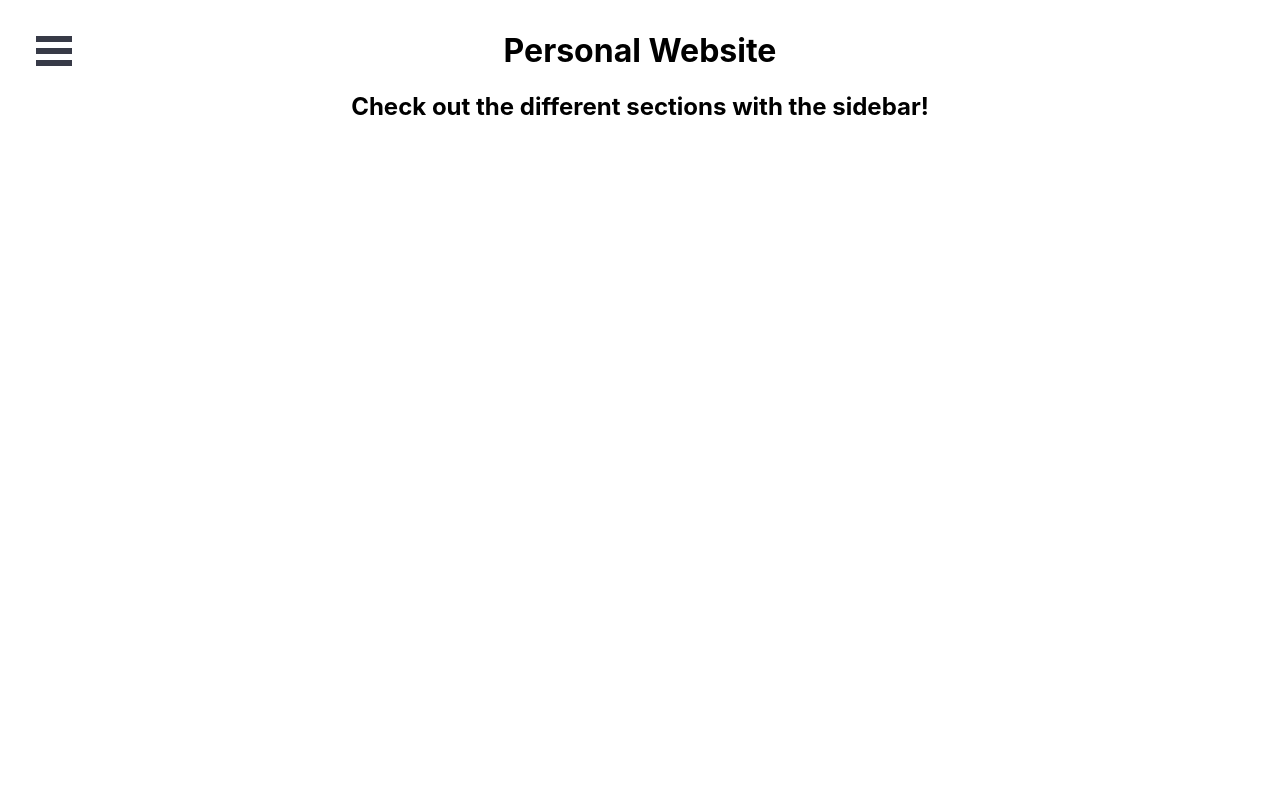
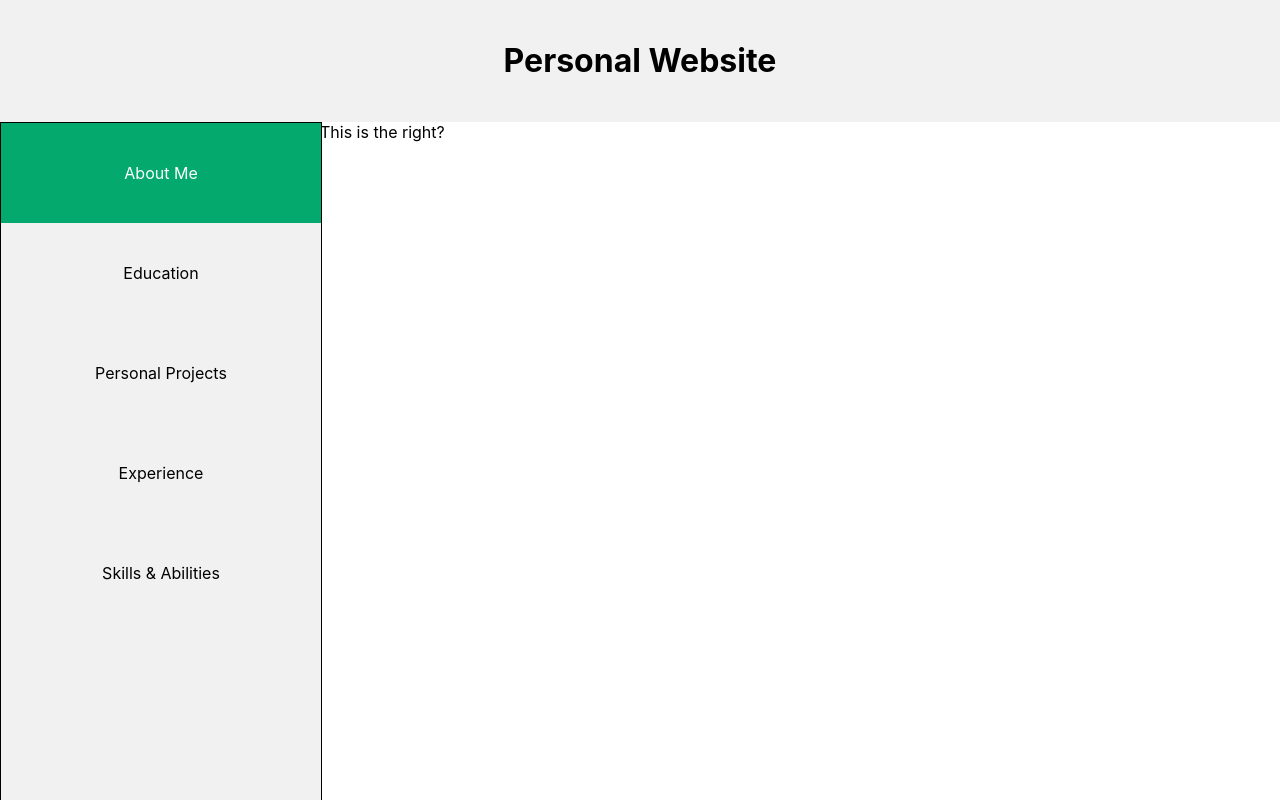
Before and after one commit to juliobarajas/juliobarajas.github.io, a React (Create React App) app: page / in a window 1280 px wide. Built offline with nearby package versions, Linux system fonts and the light colour scheme.

Commit message:
Updated look of sidebar

```diff
--- a/src/App.js
+++ b/src/App.js
@@ -1,16 +1,23 @@
 import logo from './logo.svg';
 import react from 'react';
+import image from './julioimage.jpg';
 import './CSS/App.css';
 import './CSS/Sidebar.css';
 import Sidebar from './components/Sidebar';
 
 function App() {
   return (
-    <div className="outer-container">
-      <Sidebar pageWrapId={'page-wrap'} outerContainerId={'outer-container'} />
-      <div id="page-wrap">
+    <div>
+      <div class="header">
         <h1>Personal Website</h1>
-        <h2>Check out the different sections with the sidebar!</h2>
+
+      </div>
+      <div class="leftcolumn">
+        <Sidebar></Sidebar>
+      </div>
+
+      <div class="rightcolumn">
+        This is the right?
       </div>
     </div>
   );
--- a/src/CSS/App.css
+++ b/src/CSS/App.css
@@ -1,24 +1,30 @@
-.outer-container {
+.header {
+  background-color: #F1F1F1;
   text-align: center;
+  padding: 20px;
 }
 
-.App-logo {
-  height: 40vmin;
-  pointer-events: none;
+.column {
+  float: left;
+}
+
+.leftcolumn {
+  float: left;
+  width: 25%
+}
+
+/* Middle column */
+.rightcolumn {
+  float: right;
+  width: 75%;
 }
 
 
-.App-header {
-  background-color: #282c34;
-  min-height: 100vh;
-  display: flex;
-  flex-direction: column;
-  align-items: center;
-  justify-content: center;
-  font-size: calc(10px + 2vmin);
-  color: white;
+
+
+/* Responsive layout - makes the three columns stack on top of each other instead of next to each other */
+@media screen and (max-width: 600px) {
+  .leftcolumn, .rightcolumn {
+    width: 100%;
+  }
 }
-
-.App-link {
-  color: #61dafb;
-}
--- a/src/CSS/Sidebar.css
+++ b/src/CSS/Sidebar.css
@@ -1,77 +1,36 @@
-/* Position and sizing of burger button */
-.bm-burger-button {
+ul {
+  list-style-type: none;
+  margin: 0;
+  padding: 0;
+  width: 25%;
+  background-color: #f1f1f1;
+  height: 100%;
   position: fixed;
-    width: 36px;
-    height: 30px;
-    left: 36px;
-    top: 36px;
+  overflow: auto;
+  border:1px solid #000;
 }
 
-  /* Color/shape of burger icon bars */
-  .bm-burger-bars {
-    background: #373a47;
-  }
-
-  /* Color/shape of burger icon bars on hover*/
-  .bm-burger-bars-hover {
-    background: #a90000;
-  }
-
-  /* Position and sizing of clickable cross button */
-  .bm-cross-button {
-    height: 24px;
-    width: 24px;
-  }
-
-  /* Color/shape of close button cross */
-  .bm-cross {
-    background: #bdc3c7;
-  }
-
-  /*
-  Sidebar wrapper styles
-  Note: Beware of modifying this element as it can break the animations - you should not need to touch it in most cases
-  */
-  .bm-menu-wrap {
-    position: fixed;
-    height: 100%;
-  }
-
-  /* General sidebar styles */
-  .bm-menu {
-    background: #000000;
-    padding: 2.5em 1.5em 0;
-    font-size: 1.15em;
-  }
-
-  /* Morph shape necessary with bubble or elastic */
-  .bm-morph-shape {
-    fill: #373a47;
-  }
-
-  /* Wrapper for item list */
-  .bm-item-list {
-    color: #b8b7ad;
-    padding: 0.8em;
-  }
-
-  /* Individual item */
-  .bm-item {
-    display: inline-block;
-
-    color: #d1d1d1;
-    margin-bottom: 10px;
-    text-align: left;
+/* Individual list elements */
+li a {
+  display: block;
+  color: #000;
+  padding: 40px 16px;
   text-decoration: none;
-    transition: color 0.2s;
+  text-align: center;
+  border-bottom: 1px solid #000;
 
 }
 
-  .bm-item:hover {
-    color: #ffffff;
+li a:last-of-type {
+  border-bottom: none;
+}
+/* Change the link color on hover */
+li a:hover:not(.active) {
+  background-color: #555;
+  color: white;
 }
 
-  /* Styling of overlay */
-  .bm-overlay {
-    background: rgba(0, 0, 0, 0.3);
+li a.active {
+  background-color: #04AA6D;
+  color: white;
 }
--- a/src/CSS/index.css
+++ b/src/CSS/index.css
@@ -11,12 +11,3 @@ code {
   font-family: source-code-pro, Menlo, Monaco, Consolas, 'Courier New',
     monospace;
 }
-
-* {
-  box-sizing: border-box;
-}
-
-#page-wrap {
-  padding-bottom: 10px;
-  padding-top: 10px;
-}
--- a/src/components/Sidebar.js
+++ b/src/components/Sidebar.js
@@ -1,27 +1,14 @@
 import React from 'react';
 import '../CSS/Sidebar.css';
-import { slide as Menu } from 'react-burger-menu';
-
 
 export default props => {
   return (
-    <Menu width={200}>
-      <a className="menu-item" href="/">
-        Home
-      </a>
-      <a className="menu-item" href="/education">
-        Education
-      </a>
-      <a className="menu-item" href="/experience">
-        Experience
-      </a>
-      <a className="menu-item" href="/projects">
-        Software Projects
-      </a>
-      <a className="menu-item" href="/skills">
-        Skills & Abilities
-      </a>
-
-    </Menu>
+  <ul>
+    <li><a class="active" href="About">About Me</a></li>
+    <li><a href="Education">Education</a></li>
+    <li><a href="Projects">Personal Projects</a></li>
+    <li><a href="Experience">Experience</a></li>
+    <li><a href="Skills">Skills & Abilities</a></li>
+  </ul>
   );
 };
```
Also changed, not shown: src/julioimage.jpg (added). Lines whose indentation alone changed are shown as unchanged.
